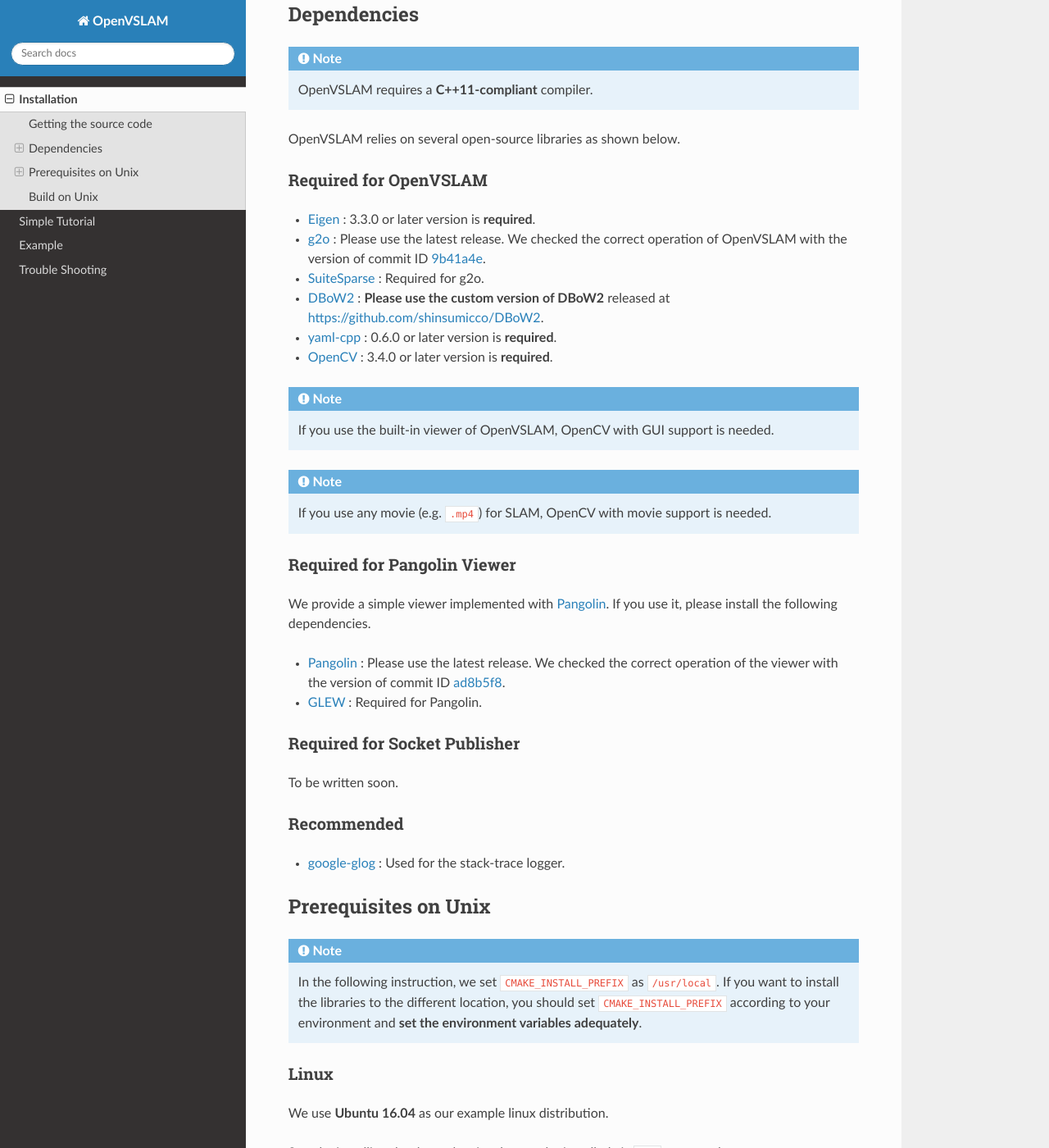
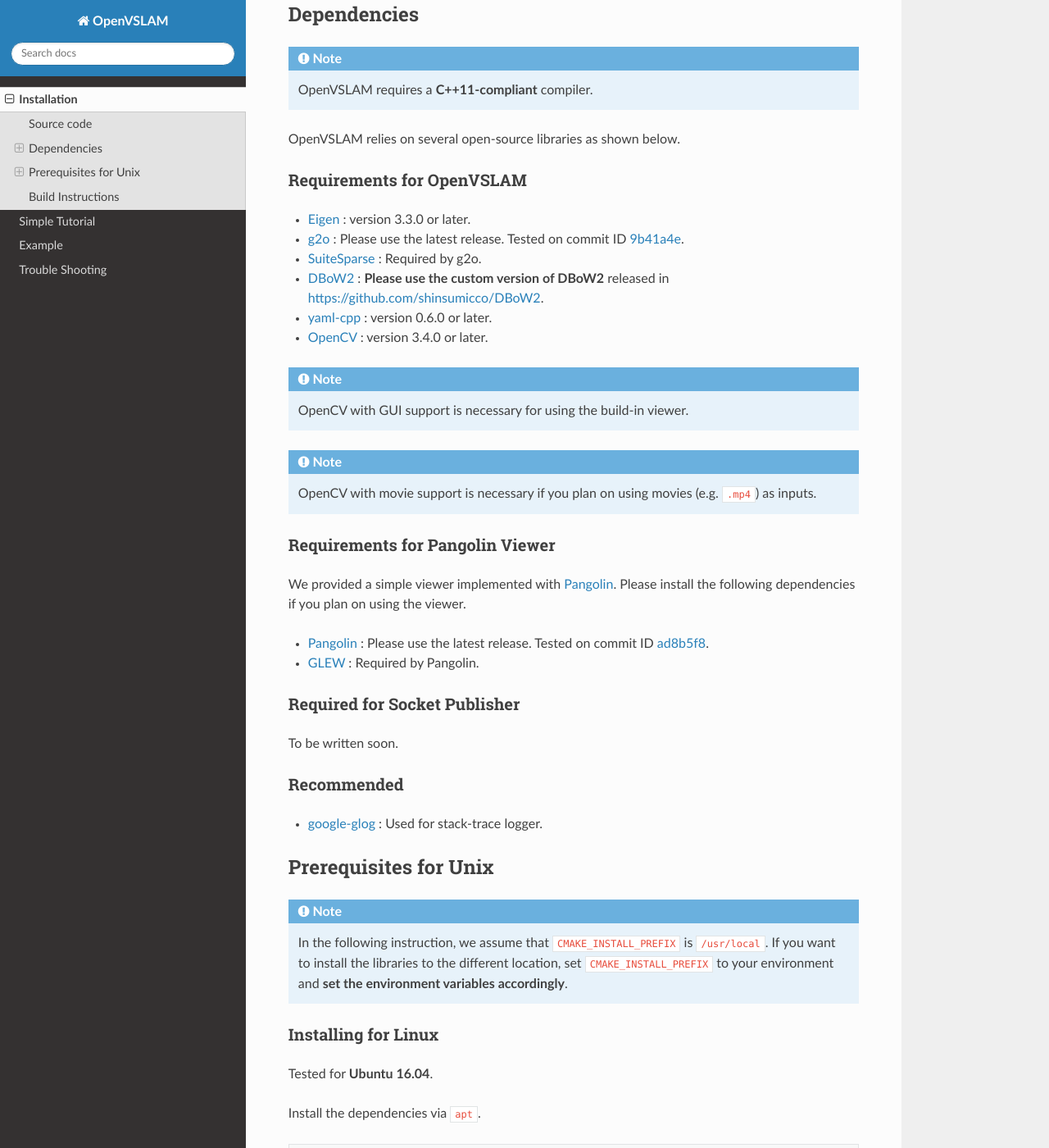
Before and after one commit to xdspacelab/openvslam, a Sphinx documentation site: the page built from docs/installation.rst, in a window 1280 px wide and 1400 px high, scrolled down 330 px. Shown: the whole window at 82% size. Built offline with Sphinx 7.4.7 and the Read the Docs theme 2.0.0, drawn with Linux system fonts in a browser that asks for light colours; some of the changed text lies outside the part shown.

Commit message:
Update installation.rst
Updated installation.rst

```diff
--- a/docs/installation.rst
+++ b/docs/installation.rst
@@ -7,11 +7,10 @@
 
 .. _section-get-source:
 
-Getting the source code
-=======================
+Source code
+===========
 
-You can get the source code from `GitHub repository <https://github.com/xdspacelab/openvslam>`_.
-Please clone it as follows.
+You can clone the source code from this `GitHub repository <https://github.com/xdspacelab/openvslam>`_.
 
 .. code-block:: bash
 
@@ -29,38 +28,38 @@
 
 OpenVSLAM relies on several open-source libraries as shown below.
 
-Required for OpenVSLAM
-^^^^^^^^^^^^^^^^^^^^^^
+Requirements for OpenVSLAM
+^^^^^^^^^^^^^^^^^^^^^^^^^^
 
-* `Eigen <http://eigen.tuxfamily.org/>`_ : 3.3.0 or later version is **required**.
+* `Eigen <http://eigen.tuxfamily.org/>`_ : version 3.3.0 or later.
 
-* `g2o <https://github.com/RainerKuemmerle/g2o>`_ : Please use the latest release. We checked the correct operation of OpenVSLAM with the version of commit ID `9b41a4e <https://github.com/RainerKuemmerle/g2o/tree/9b41a4ea5ade8e1250b9c1b279f3a9c098811b5a>`_.
+* `g2o <https://github.com/RainerKuemmerle/g2o>`_ : Please use the latest release. Tested on commit ID `9b41a4e <https://github.com/RainerKuemmerle/g2o/tree/9b41a4ea5ade8e1250b9c1b279f3a9c098811b5a>`_.
 
-* `SuiteSparse <http://faculty.cse.tamu.edu/davis/suitesparse.html>`_ : Required for g2o.
+* `SuiteSparse <http://faculty.cse.tamu.edu/davis/suitesparse.html>`_ : Required by g2o.
 
-* `DBoW2 <https://github.com/shinsumicco/DBoW2>`_ : **Please use the custom version of DBoW2** released at `https://github.com/shinsumicco/DBoW2 <https://github.com/shinsumicco/DBoW2>`_.
+* `DBoW2 <https://github.com/shinsumicco/DBoW2>`_ : **Please use the custom version of DBoW2** released in `https://github.com/shinsumicco/DBoW2 <https://github.com/shinsumicco/DBoW2>`_.
 
-* `yaml-cpp <https://github.com/jbeder/yaml-cpp>`_ : 0.6.0 or later version is **required**.
+* `yaml-cpp <https://github.com/jbeder/yaml-cpp>`_ : version 0.6.0 or later.
 
-* `OpenCV <https://opencv.org/>`_ : 3.4.0 or later version is **required**.
+* `OpenCV <https://opencv.org/>`_ : version 3.4.0 or later.
 
 .. NOTE ::
 
-    If you use the built-in viewer  of OpenVSLAM, OpenCV with GUI support is needed.
+    OpenCV with GUI support is necessary for using the build-in viewer.
 
 .. NOTE ::
 
-    If you use any movie (e.g. ``.mp4``) for SLAM, OpenCV with movie support is needed.
+    OpenCV with movie support is necessary if you plan on using movies (e.g. ``.mp4``) as inputs.
 
-Required for Pangolin Viewer
-^^^^^^^^^^^^^^^^^^^^^^^^^^^^
+Requirements for Pangolin Viewer
+^^^^^^^^^^^^^^^^^^^^^^^^^^^^^^^^
 
-We provide a simple viewer implemented with `Pangolin <https://github.com/stevenlovegrove/Pangolin>`_.
-If you use it, please install the following dependencies.
+We provided a simple viewer implemented with `Pangolin <https://github.com/stevenlovegrove/Pangolin>`_.
+Please install the following dependencies if you plan on using the viewer.
 
-* `Pangolin <https://github.com/stevenlovegrove/Pangolin>`_ : Please use the latest release. We checked the correct operation of the viewer with the version of commit ID `ad8b5f8 <https://github.com/stevenlovegrove/Pangolin/tree/ad8b5f83222291c51b4800d5a5873b0e90a0cf81>`_.
+* `Pangolin <https://github.com/stevenlovegrove/Pangolin>`_ : Please use the latest release. Tested on commit ID `ad8b5f8 <https://github.com/stevenlovegrove/Pangolin/tree/ad8b5f83222291c51b4800d5a5873b0e90a0cf81>`_.
 
-* `GLEW <http://glew.sourceforge.net/>`_ : Required for Pangolin.
+* `GLEW <http://glew.sourceforge.net/>`_ : Required by Pangolin.
 
 Required for Socket Publisher
 ^^^^^^^^^^^^^^^^^^^^^^^^^^^^^
@@ -70,26 +69,26 @@
 Recommended
 ^^^^^^^^^^^
 
-* `google-glog <https://github.com/google/glog>`_ : Used for the stack-trace logger.
+* `google-glog <https://github.com/google/glog>`_ : Used for stack-trace logger.
 
 
 .. _section-prerequisites-unix:
 
-Prerequisites on Unix
-=====================
+Prerequisites for Unix
+======================
 
 .. NOTE ::
 
-    In the following instruction, we set ``CMAKE_INSTALL_PREFIX`` as ``/usr/local``. If you want to install the libraries to the different location, you should set ``CMAKE_INSTALL_PREFIX`` according to your environment and **set the environment variables adequately**.
+    In the following instruction, we assume that ``CMAKE_INSTALL_PREFIX`` is ``/usr/local``. If you want to install the libraries to the different location, set ``CMAKE_INSTALL_PREFIX`` to your environment and **set the environment variables accordingly**.
 
 .. _section-linux:
 
-Linux
-^^^^^
+Installing for Linux
+^^^^^^^^^^^^^^^^^^^^
 
-We use **Ubuntu 16.04** as our example linux distribution.
+Tested for **Ubuntu 16.04**.
 
-Start by installing the dependencies that can be installed via ``apt`` command.
+Install the dependencies via ``apt``.
 
 .. code-block:: bash
 
@@ -108,7 +107,7 @@
     # Pangolin dependencies
     apt install -y libglew-dev
 
-Download and install Eigen from the source.
+Download and install Eigen from source.
 
 .. code-block:: bash
 
@@ -125,7 +124,7 @@
     make -j
     make install
 
-Download, build and install OpenCV from the source.
+Download, build and install OpenCV from source.
 
 .. code-block:: bash
 
@@ -152,16 +151,16 @@
     make -j
     make install
 
-The following instruction is explained at :ref:`Common for Linux and macOS <subsection-common-linux-macos>`.
+Jump to :ref:`Common Instructions <subsection-common-linux-macos>` for the next step.
 
 .. _section-macos:
 
-macOS
-^^^^^
+Installing for macOS
+^^^^^^^^^^^^^^^^^^^^
 
-We use **macOS High Sierra** as our example.
+Tested for **macOS High Sierra**.
 
-Start by installing the dependencies that can be installed via ``brew`` command.
+Install the dependencies via ``brew`.
 
 .. code-block:: bash
 
@@ -180,14 +179,14 @@
     # Pangolin dependencies
     brew install glew
 
-The following instruction is explained at :ref:`Common for Linux and macOS <subsection-common-linux-macos>`.
+Jump to :ref:`Common Instructions <subsection-common-linux-macos>` for the next step.
 
 .. _subsection-common-linux-macos:
 
-Common for Linux and macOS
-^^^^^^^^^^^^^^^^^^^^^^^^^^
+Common Installation Instructions
+^^^^^^^^^^^^^^^^^^^^^^^^^^^^^^^^
 
-Download, build and install **the custom DBoW2** from the source.
+Download, build and install **custom DBoW2** from source.
 
 .. code-block:: bash
 
@@ -225,7 +224,7 @@
     make -j
     make install
 
-Download, build and install Pangolin from the source.
+Download, build and install Pangolin from source.
 
 .. code-block:: bash
 
@@ -243,10 +242,10 @@
 
 .. _section-build-unix:
 
-Build on Unix
-=============
+Build Instructions
+==================
 
-Building with Pangolin Viewer support.
+When building with support for Pangolin Viewer.
 
 .. code-block:: bash
 
@@ -265,8 +264,8 @@
 
 .. NOTE ::
 
-    If ``cmake`` cannot find any dependencies, please set the environment variables adequately.
-    (The following is the example in case that ``CMAKE_INSTALL_PREFIX`` is ``/usr/local``.)
+    If ``cmake`` cannot find any dependencies, set the environment variables directly.
+    For example, when ``CMAKE_INSTALL_PREFIX`` is ``/usr/local``:
 
     - ``Eigen3_DIR=/usr/local/share/eigen3/cmake``
     - ``OpenCV_DIR=/usr/local/share/OpenCV``
@@ -274,7 +273,7 @@
     - ``G2O_ROOT=/usr/local``
     - ``Pangolin_DIR=/usr/local/lib/cmake/Pangolin``
 
-After building, please check that the help message appers as follows when executing ``./build/run_kitti_slam -h``.
+After building, check to see if it was successfully build by executing ``./build/run_kitti_slam -h``.
 
 .. code-block::
 
```
Also changed, not shown: other parts of docs/installation.rst (+1 -1 lines).
